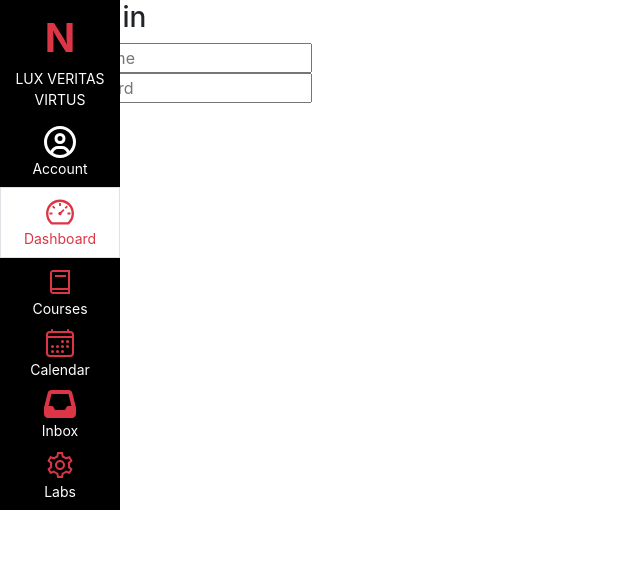
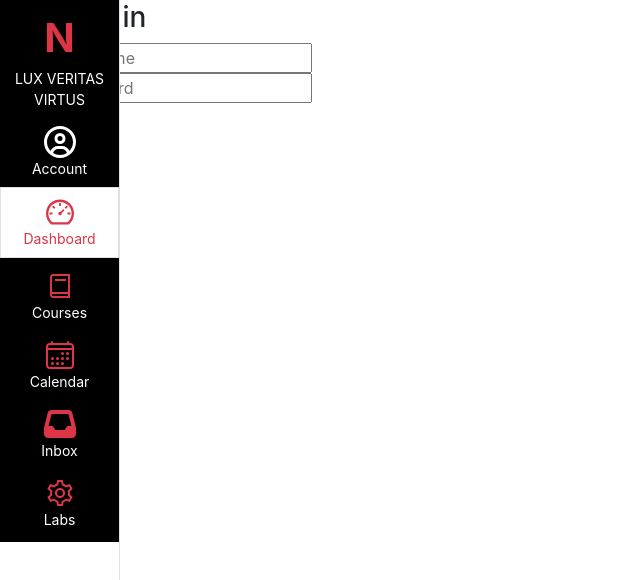
Before and after one commit to Tommytian993/coursework-cs4530, a React (Create React App) app: page /#/Kanbas/Account/Signin in a window 1280 px wide. Shown: the top 580 px of the page, without its empty margins (0-640 px from the left). Built offline with nearby package versions, Linux system fonts and the light colour scheme.

Commit message:
feat(navigation): restore clickable links and add hover effects

```diff
--- a/src/Kanbas/Navigation.tsx
+++ b/src/Kanbas/Navigation.tsx
@@ -9,7 +9,7 @@ export default function KanbasNavigation() {
     <div
       id="wd-kanbas-navigation"
       style={{ width: 120 }}
-      className="position-fixed bottom-0 top-0 d-none d-md-block bg-white z-2"
+      className="position-fixed bottom-0 top-0 d-none d-md-block bg-white z-2 border-end"
     >
       {/* Northeastern Logo Section */}
       <div className="bg-black text-center p-2">
@@ -18,35 +18,47 @@ export default function KanbasNavigation() {
       </div>
 
       {/* Account Section */}
-      <div className="bg-black text-center p-2">
+      <Link to="/Kanbas/Account" className="text-decoration-none">
+        <div className="bg-black text-center p-2 hover-bg-dark">
           {FaRegCircleUser({ className: "fs-2 text-white" })}
           <div className="text-white small">Account</div>
         </div>
+      </Link>
 
       {/* Dashboard Section - Standalone White */}
-      <div className="bg-white text-center p-2 border">
+      <Link to="/Kanbas/Dashboard" className="text-decoration-none">
+        <div className="bg-white text-center p-2 border hover-bg-light">
           {AiOutlineDashboard({ className: "fs-2 text-danger" })}
           <div className="text-danger small">Dashboard</div>
         </div>
+      </Link>
 
       {/* Navigation Items Section */}
       <div className="bg-black text-center p-2">
-        <div className="mb-2">
+        <Link to="/Kanbas/Dashboard" className="text-decoration-none">
+          <div className="mb-2 hover-bg-dark p-1 rounded">
             {LiaBookSolid({ className: "fs-2 text-danger" })}
             <div className="text-white small">Courses</div>
           </div>
-        <div className="mb-2">
+        </Link>
+        <Link to="/Kanbas/Calendar" className="text-decoration-none">
+          <div className="mb-2 hover-bg-dark p-1 rounded">
             {IoCalendarOutline({ className: "fs-2 text-danger" })}
             <div className="text-white small">Calendar</div>
           </div>
-        <div className="mb-2">
+        </Link>
+        <Link to="/Kanbas/Inbox" className="text-decoration-none">
+          <div className="mb-2 hover-bg-dark p-1 rounded">
             {FaInbox({ className: "fs-2 text-danger" })}
             <div className="text-white small">Inbox</div>
           </div>
-        <div>
+        </Link>
+        <Link to="/Labs" className="text-decoration-none">
+          <div className="hover-bg-dark p-1 rounded">
             {LiaCogSolid({ className: "fs-2 text-danger" })}
             <div className="text-white small">Labs</div>
           </div>
+        </Link>
       </div>
     </div>
   );
```
Lines whose indentation alone changed are shown as unchanged.
